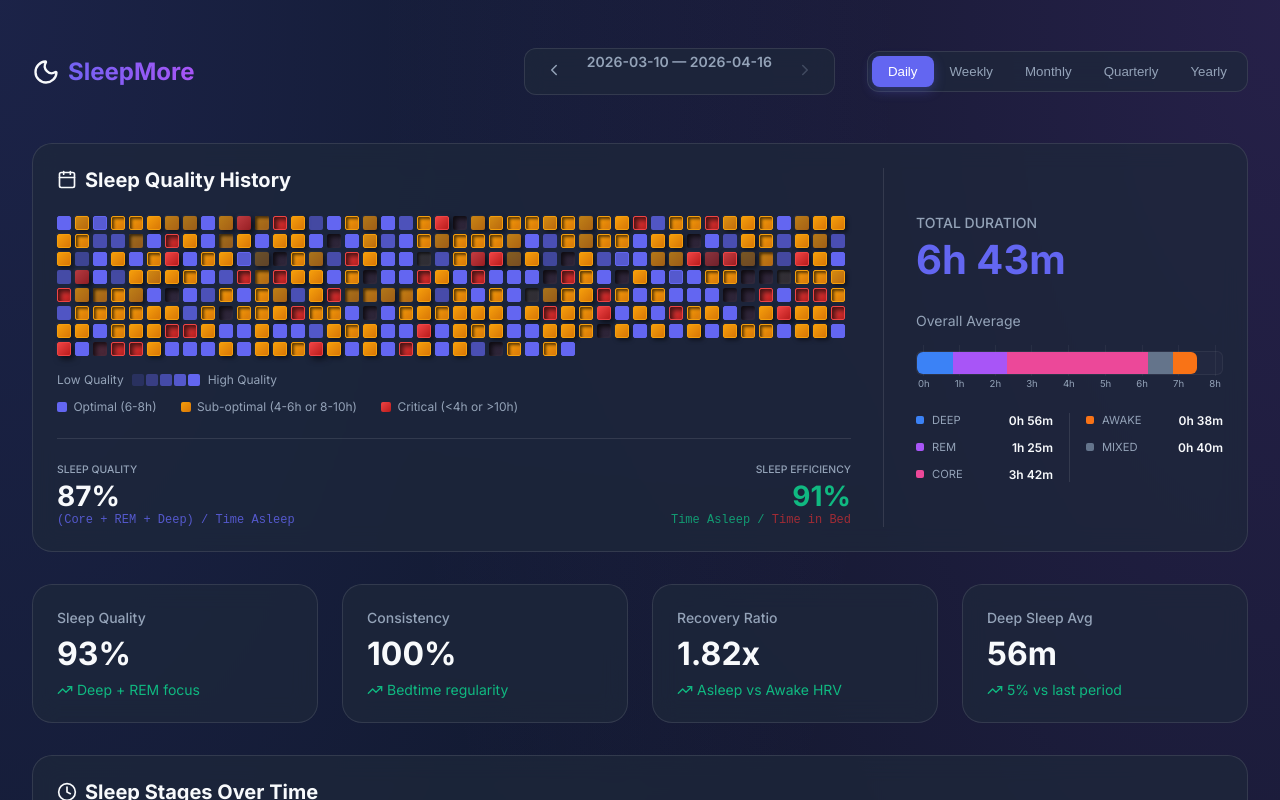
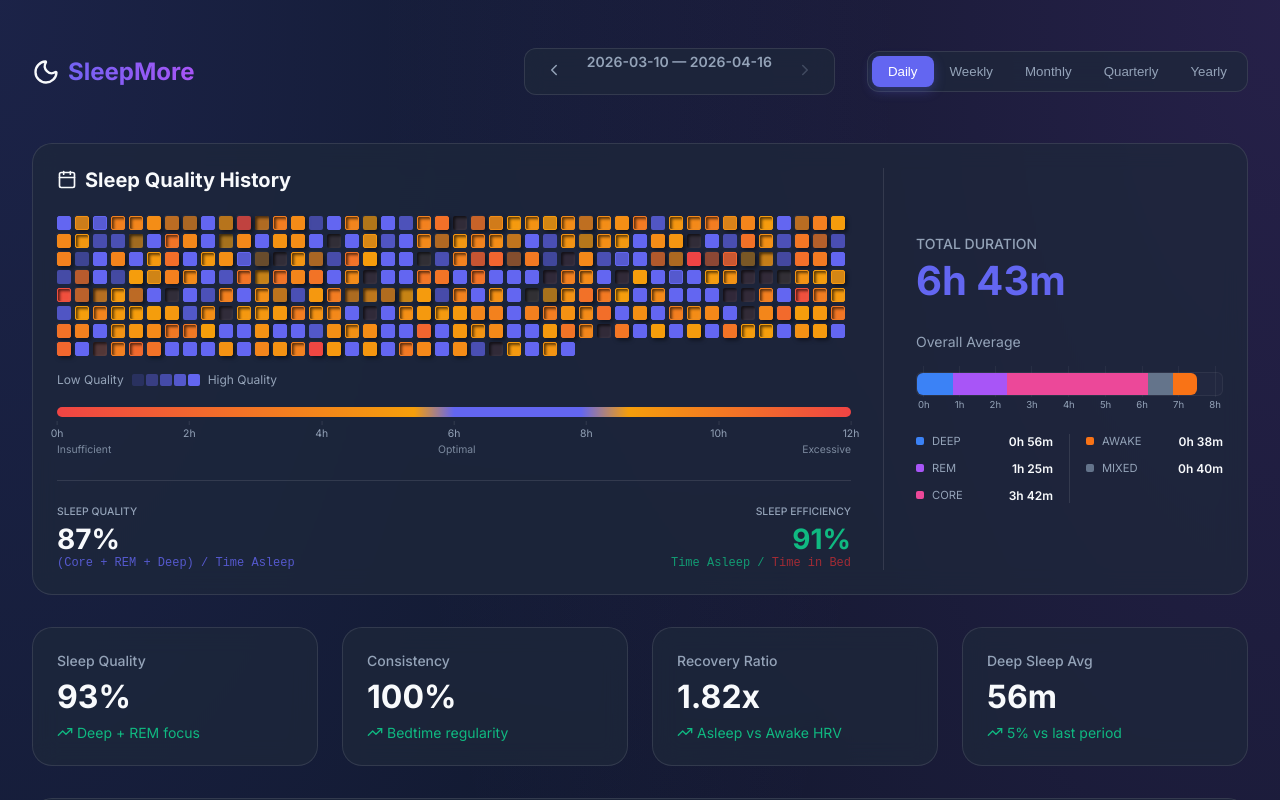
Before and after one commit to LucidMach/Sleep-More, a React (Vite) app: page / in a window 1280 px wide. Shown: the top 800 px of the page. Built offline with nearby package versions, Linux system fonts and the light colour scheme.

Commit message:
better scemantic colour scheme

```diff
--- a/src/App.jsx
+++ b/src/App.jsx
@@ -1,9 +1,8 @@
-import React, { useState, useEffect } from 'react';
+import { useState, useEffect } from 'react';
 import {
   Moon,
   Sun,
   Activity,
-  BarChart3,
   TrendingUp,
   Calendar,
   Info,
@@ -73,31 +72,28 @@ const SleepHeatmap = ({ data, onSelectDate }) => {
             let borderColor = 'none';
             let boxShadow = 'none';
 
+            let r, g, b;
             if (hrs >= 6 && hrs <= 8) {
-              background = `rgba(99, 102, 241, ${opacity})`; // Solid Purple
-              if (d.sleep_quality_score > 80) borderColor = 'var(--accent-color)';
-            } else if ((hrs > 8 && hrs <= 10) || (hrs >= 4 && hrs < 6)) {
-              const color1 = '245, 158, 11'; // Orange
-              const color2 = '217, 119, 6';  // Darker Orange
-              background = `linear-gradient(135deg, rgba(${color1}, ${opacity}), rgba(${color2}, ${opacity}))`;
-              if (d.sleep_quality_score > 80) borderColor = 'var(--warning)';
-
-              if (hrs > 8) {
-                boxShadow = '2px 2px 4px rgba(0,0,0,0.5), -1px -1px 2px rgba(255,255,255,0.05)'; // Bulge
-              } else {
-                boxShadow = 'inset 2px 2px 3px rgba(0,0,0,0.6), inset -1px -1px 2px rgba(255,255,255,0.05)'; // Indent
-              }
+              r = 99; g = 102; b = 241; // Purple
+              if (d.sleep_quality_score > 80) borderColor = `rgb(${r}, ${g}, ${b})`;
+            } else if (hrs < 6) {
+              // Red to Orange gradient logic
+              const ratio = Math.min(1, hrs / 6);
+              r = Math.round(239 + (245 - 239) * ratio);
+              g = Math.round(68 + (158 - 68) * ratio);
+              b = Math.round(68 + (11 - 68) * ratio);
+              if (d.sleep_quality_score > 80) borderColor = `rgb(${r}, ${g}, ${b})`;
+              boxShadow = 'inset 2px 2px 3px rgba(0,0,0,0.6), inset -1px -1px 2px rgba(255,255,255,0.05)'; // Indent
             } else {
-              const color1 = '239, 68, 68'; // Red
-              const color2 = '185, 28, 28'; // Darker Red
-              background = `linear-gradient(135deg, rgba(${color1}, ${opacity}), rgba(${color2}, ${opacity}))`;
-              if (d.sleep_quality_score > 80) borderColor = 'var(--danger)';
-              if (hrs > 10) {
-                boxShadow = '3px 3px 6px rgba(0,0,0,0.6), -1px -1px 3px rgba(255,255,255,0.05)'; // Extra Bulge
-              } else {
-                boxShadow = 'inset 3px 3px 5px rgba(0,0,0,0.7), inset -1px -1px 2px rgba(255,255,255,0.05)'; // Extra Indent
-              }
+              // hrs > 8: Orange to Red gradient logic
+              const ratio = Math.min(1, (hrs - 8) / 4);
+              r = Math.round(245 + (239 - 245) * ratio);
+              g = Math.round(158 + (68 - 158) * ratio);
+              b = Math.round(11 + (68 - 11) * ratio);
+              if (d.sleep_quality_score > 80) borderColor = `rgb(${r}, ${g}, ${b})`;
+              boxShadow = '2px 2px 4px rgba(0,0,0,0.5), -1px -1px 2px rgba(255,255,255,0.05)'; // Bulge
             }
+            background = `rgba(${r}, ${g}, ${b}, ${opacity})`;
 
             return (
               <div
@@ -126,18 +122,26 @@ const SleepHeatmap = ({ data, onSelectDate }) => {
             </div>
           </div>
 
-          <div style={{ display: 'flex', gap: '1.5rem', flexWrap: 'wrap' }}>
-            <div style={{ display: 'flex', alignItems: 'center', gap: '0.4rem' }}>
-              <div style={{ width: 10, height: 10, borderRadius: 2, background: 'rgb(99, 102, 241)' }} />
-              <span>Optimal (6-8h)</span>
+          <div style={{ display: 'flex', flexDirection: 'column', gap: '0.4rem', marginTop: '0.5rem' }}>
+            <div style={{
+              height: 10,
+              width: '100%',
+              borderRadius: 5,
+              background: 'linear-gradient(to right, var(--danger) 0%, var(--warning) 45%, var(--accent-color) 50%, var(--accent-color) 66%, var(--warning) 72%, var(--danger) 100%)',
+              position: 'relative',
+              marginBottom: '1rem'
+            }}>
+              {[0, 2, 4, 6, 8, 10, 12].map(h => (
+                <div key={h} style={{ position: 'absolute', left: `${(h / 12) * 100}%`, top: 14, display: 'flex', flexDirection: 'column', alignItems: 'center', transform: 'translateX(-50%)' }}>
+                  <div style={{ width: 1, height: 4, background: 'var(--card-border)' }} />
+                  <span style={{ fontSize: '0.65rem', marginTop: '2px' }}>{h}h</span>
+                </div>
+              ))}
             </div>
-            <div style={{ display: 'flex', alignItems: 'center', gap: '0.4rem' }}>
-              <div style={{ width: 10, height: 10, borderRadius: 2, background: 'linear-gradient(135deg, #f59e0b, #d97706)' }} />
-              <span>Sub-optimal (4-6h or 8-10h)</span>
-            </div>
-            <div style={{ display: 'flex', alignItems: 'center', gap: '0.4rem' }}>
-              <div style={{ width: 10, height: 10, borderRadius: 2, background: 'linear-gradient(135deg, #ef4444, #b91c1c)' }} />
-              <span>Critical (&lt;4h or &gt;10h)</span>
+            <div style={{ display: 'flex', justifyContent: 'space-between', fontSize: '0.65rem', opacity: 0.8, marginTop: '0.25rem' }}>
+              <span>Insufficient</span>
+              <span>Optimal</span>
+              <span>Excessive</span>
             </div>
           </div>
         </div>
```
